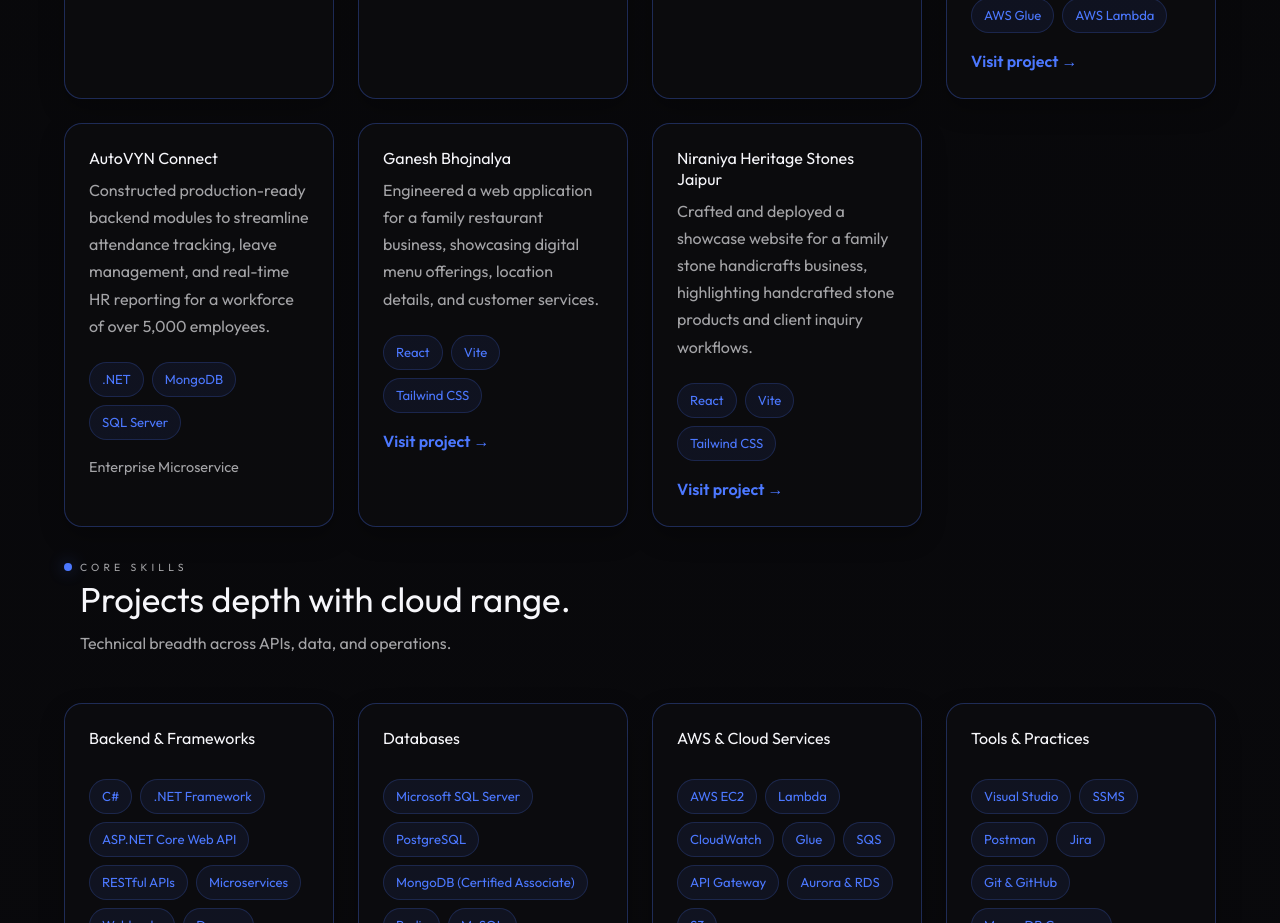
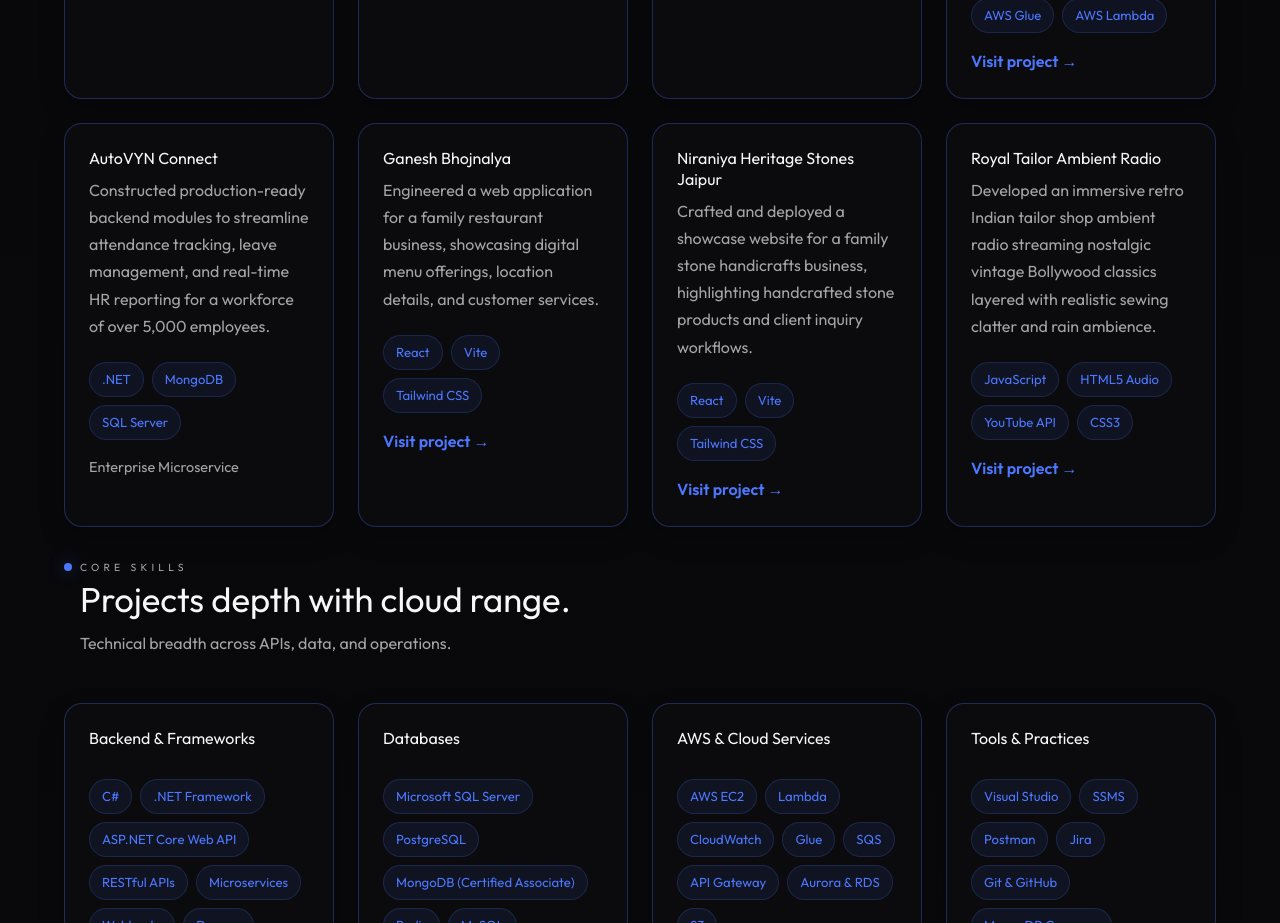
Before and after one commit to Harshxu/mainportfoliowebsite, a React (Vite) app: page / in a window 1280 px wide. Shown: the part 1600-2523 px from the top of the page. Built offline with nearby package versions, Linux system fonts and the light colour scheme.

Commit message:
Add Royal Tailor ambient radio project to portfolio

```diff
--- a/src/App.jsx
+++ b/src/App.jsx
@@ -185,6 +185,13 @@
         'Crafted and deployed a showcase website for a family stone handicrafts business, highlighting handcrafted stone products and client inquiry workflows.',
       link: 'https://niraniyaheritagestonesjaipur.vercel.app/',
       stack: ['React', 'Vite', 'Tailwind CSS'],
+    },
+    {
+      name: 'Royal Tailor Ambient Radio',
+      description:
+        'Developed an immersive retro Indian tailor shop ambient radio streaming nostalgic vintage Bollywood classics layered with realistic sewing clatter and rain ambience.',
+      link: 'https://royaltailor.vercel.app/',
+      stack: ['JavaScript', 'HTML5 Audio', 'YouTube API', 'CSS3'],
     },
   ]
 
```
